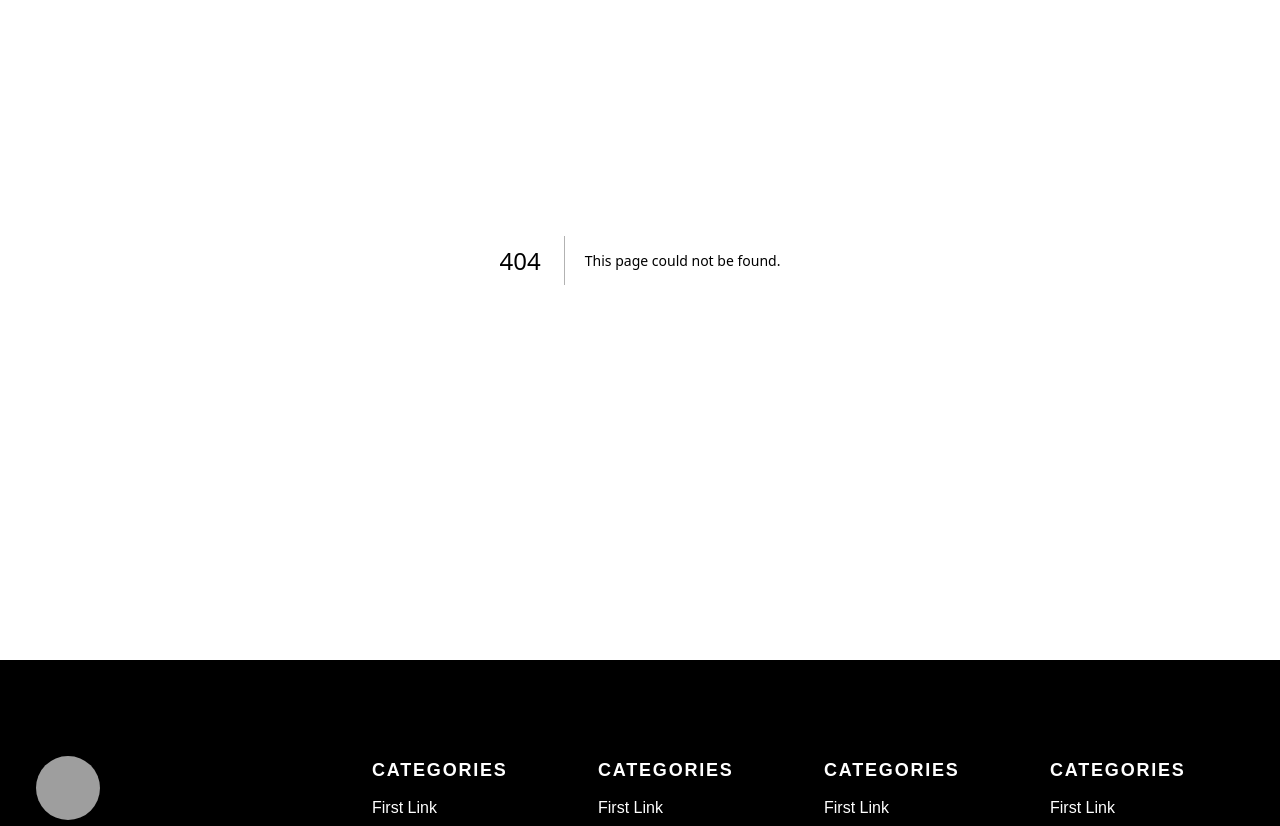
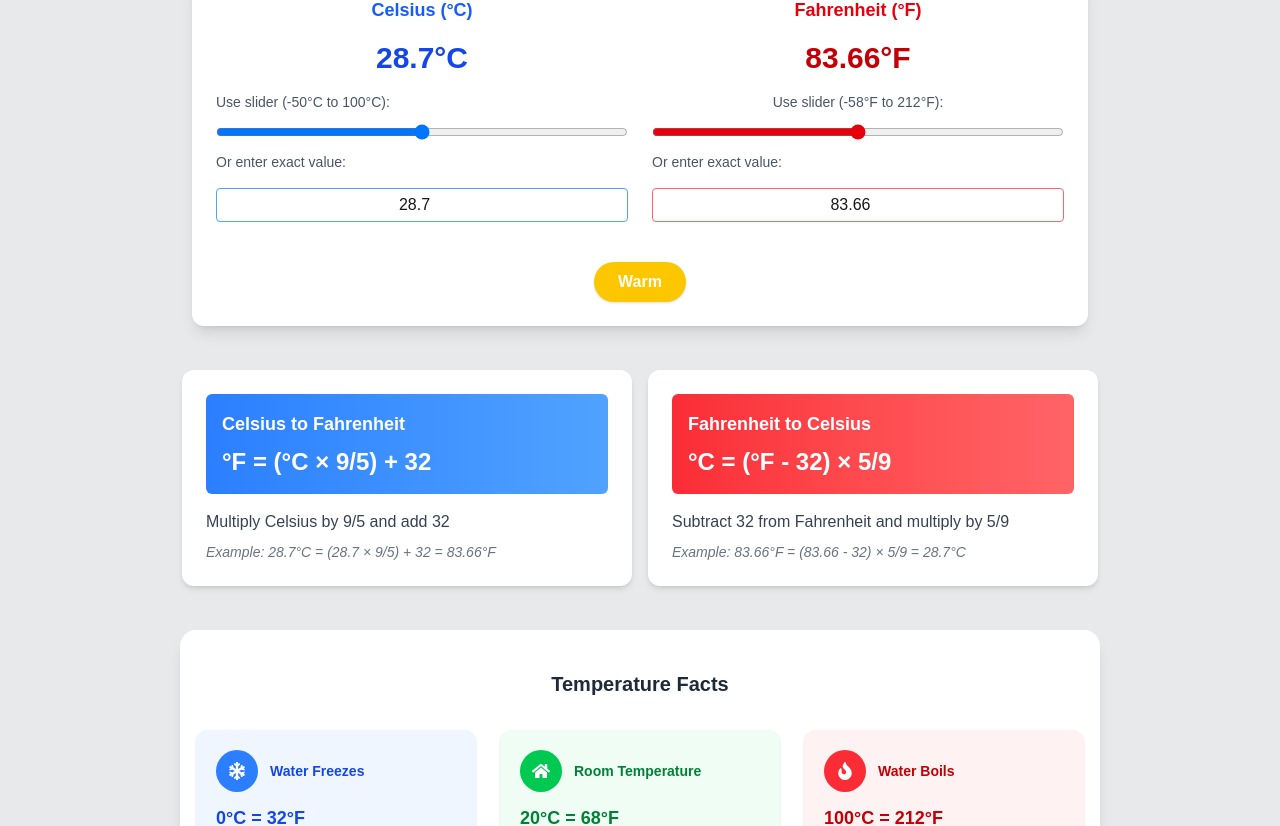
Before and after one commit to Arhum-Zeshan/web-tailwind, a Next.js app: page /tempapp in a window 1280 px wide. Before the commit this address had no page. Shown: the part 240-1066 px from the top of the page. Built offline with nearby package versions, Linux system fonts and the light colour scheme; grey boxes are pictures that could not be loaded.

Commit message:
TempApp
New things:
Range
practice of old things

```diff
--- /dev/null
+++ b/app/components/FactCards.tsx
@@ -0,0 +1,70 @@
+import React from 'react';
+import { FaSnowflake, FaHome, FaFire } from 'react-icons/fa';
+
+type FactCardProps = {
+  icon: React.ComponentType<React.SVGProps<SVGSVGElement>>;
+  iconBg: string;
+  iconColor: string;
+  title: string;
+  temp: string;
+  desc: string;
+  cardBg: string;
+  textColor: string;
+};
+
+const FactCard= ({ icon: Icon, iconBg, iconColor, title, temp, desc, cardBg,textColor }:FactCardProps) => {
+  return (
+    <div className={`rounded-xl p-5 w-full md:w-[280px] ${cardBg} shadow`}>
+      <div className="flex items-center gap-3 mb-3">
+        <div className={`rounded-full p-3 text-white ${iconBg}`}>
+          <Icon className="text-lg" />
+        </div>
+        <h3 className={`font-semibold text-sm ${textColor}`}>{title}</h3>
+      </div>
+      <p className={`text-lg font-semibold  mb-1 ${textColor}`}>{temp}</p>
+      <p className={`text-sm  leading-snug ${textColor}`}>{desc}</p>
+    </div>
+  );
+};
+
+const TemperatureFacts = () => {
+  return (
+    <div className="bg-white rounded-2xl py-10 px-4 shadow-lg">
+      <h2 className="text-center text-xl font-bold text-gray-800 mb-8">Temperature Facts</h2>
+      <div className="flex flex-wrap justify-center gap-6">
+        <FactCard
+          icon={FaSnowflake}
+          iconBg="bg-blue-500"
+          iconColor="white"
+          title="Water Freezes"
+          temp="0°C = 32°F"
+          desc="The temperature at which water turns to ice"
+          cardBg="bg-blue-50"
+          textColor='text-blue-700'
+        />
+        <FactCard
+          icon={FaHome}
+          iconBg="bg-green-500"
+          iconColor="white"
+          title="Room Temperature"
+          temp="20°C = 68°F"
+          desc="Comfortable indoor temperature for most people"
+          cardBg="bg-green-50"
+            textColor='text-green-700'
+        />
+        <FactCard
+          icon={FaFire}
+          iconBg="bg-red-500"
+          iconColor="white"
+          title="Water Boils"
+          temp="100°C = 212°F"
+          desc="The temperature at which water turns to steam"
+          cardBg="bg-red-50"
+            textColor='text-red-700'
+        />
+      </div>
+    </div>
+  );
+};
+
+export default TemperatureFacts;
--- /dev/null
+++ b/app/components/FormulaCard.tsx
@@ -0,0 +1,43 @@
+import React from 'react';
+
+type FormulaCardProps = {
+  title: string;
+  formula: string;
+  description: string;
+  example: string;
+  gradient: string;
+};
+
+const FormulaCard= ({ title, formula, description, example, gradient }:FormulaCardProps) => (
+  <div className="bg-white shadow-md rounded-xl p-6 w-full md:w-[450px]">
+    <div className={`rounded-md p-4 text-white font-semibold ${gradient}`}>
+      <h2 className="text-lg">{title}</h2>
+      <p className="text-2xl mt-2">{formula}</p>
+    </div>
+    <p className="text-gray-700 mt-4">{description}</p>
+    <p className="italic text-gray-500 mt-2 text-sm">Example: {example}</p>
+  </div>
+);
+
+const AllCards = () => {
+  return (
+    <div className="flex flex-wrap justify-center gap-4 p-6 ">
+      <FormulaCard
+        title="Celsius to Fahrenheit"
+        formula="°F = (°C × 9/5) + 32"
+        description="Multiply Celsius by 9/5 and add 32"
+        example="28.7°C = (28.7 × 9/5) + 32 = 83.66°F"
+        gradient="bg-gradient-to-r from-blue-500 to-blue-400"
+      />
+      <FormulaCard
+        title="Fahrenheit to Celsius"
+        formula="°C = (°F - 32) × 5/9"
+        description="Subtract 32 from Fahrenheit and multiply by 5/9"
+        example="83.66°F = (83.66 - 32) × 5/9 = 28.7°C"
+        gradient="bg-gradient-to-r from-red-500 to-red-400"
+      />
+    </div>
+  );
+};
+
+export default AllCards;
--- /dev/null
+++ b/app/components/TempApp.tsx
@@ -0,0 +1,76 @@
+import { Thermometer } from "lucide-react";
+import React from "react";
+import AllCards from "./FormulaCard";
+import TemperatureFacts from "./FactCards";
+
+const TempApp = () => {
+  return (
+    <div className="flex flex-col items-center bg-[#E8E9EB] w-screen h-fit gap-y-5 pb-10">
+      <div className="w-64 h-8 bg-gradient-to-r from-blue-500 via-purple-500 to-red-500 mt-5 flex items-center">
+        <Thermometer className="relative -left-10  size-8" />
+      </div>
+      <p className=" text-sm text-[#878B94]">
+        Convert between Celsius and Fahrenheit with interactive sliders
+      </p>
+      <div className="grid grid-cols-1 md:grid-cols-2 gap-6 w-full max-w-4xl mx-auto p-6 bg-white shadow-lg rounded-xl">
+        {/* Celsius a*/}
+        <div className="flex flex-col  space-y-4">
+          <h2 className="text-lg font-semibold text-blue-600 text-center">
+            Celsius (°C)
+          </h2>
+          <p className="text-3xl font-bold text-blue-700 text-center">28.7°C</p>
+          <label className="text-sm text-gray-600 ">
+            Use slider (-50°C to 100°C):
+          </label>
+          <input
+            type="range"
+            min={-50}
+            max={100}
+            className="w-full h-2 bg-gray-200 rounded-lg cursor-pointer  "
+          />
+          <label className="text-sm text-gray-600">Or enter exact value:</label>
+          <input
+            type="number"
+            value={28.7}
+            className="border border-blue-400 rounded px-2 py-1 w-full text-center "
+          />
+        </div>
+
+        {/* Fahrenheits*/}
+        <div className="flex flex-col  space-y-4">
+          <h2 className="text-lg font-semibold text-red-600 text-center">
+            Fahrenheit (°F)
+          </h2>
+          <p className="text-3xl font-bold text-red-700 text-center">83.66°F</p>
+          <label className="text-sm text-gray-600 text-center">
+            Use slider (-58°F to 212°F):
+          </label>
+          <input
+            type="range"
+            min={-58}
+            max={212}
+            className="w-full h-2 bg-gray-200 rounded-lg  accent-red-600"
+          />
+          <label className="text-sm text-gray-600">Or enter exact value:</label>
+          <input
+            type="number"
+            value={83.66}
+            className="border border-red-400 rounded px-2 py-1 w-full text-center focus:outline-none focus:ring-2 focus:ring-red-300"
+            readOnly
+          />
+        </div>
+
+        <div className="col-span-1 md:col-span-2 flex justify-center pt-4">
+          <button className="bg-yellow-400 text-white px-6 py-2 rounded-full font-semibold shadow hover:bg-yellow-500 transition duration-300">
+            Warm
+          </button>
+        </div>
+
+      </div>
+       <AllCards/>
+       <TemperatureFacts/>
+    </div>
+  );
+};
+
+export default TempApp;
--- /dev/null
+++ b/app/tempapp/page.tsx
@@ -0,0 +1,12 @@
+import React from 'react'
+import TempApp from '../components/TempApp'
+
+const page = () => {
+  return (
+   <>
+   <TempApp/>
+   </>
+  )
+}
+
+export default page
--- a/package.json
+++ b/package.json
@@ -17,6 +17,7 @@
     "next": "15.3.2",
     "react": "^19.0.0",
     "react-dom": "^19.0.0",
+    "react-icons": "^5.5.0",
     "tailwind-merge": "^3.3.0"
   },
   "devDependencies": {
```
Also changed, not shown: 1 other file (tests, documents, lock files or other folders).
